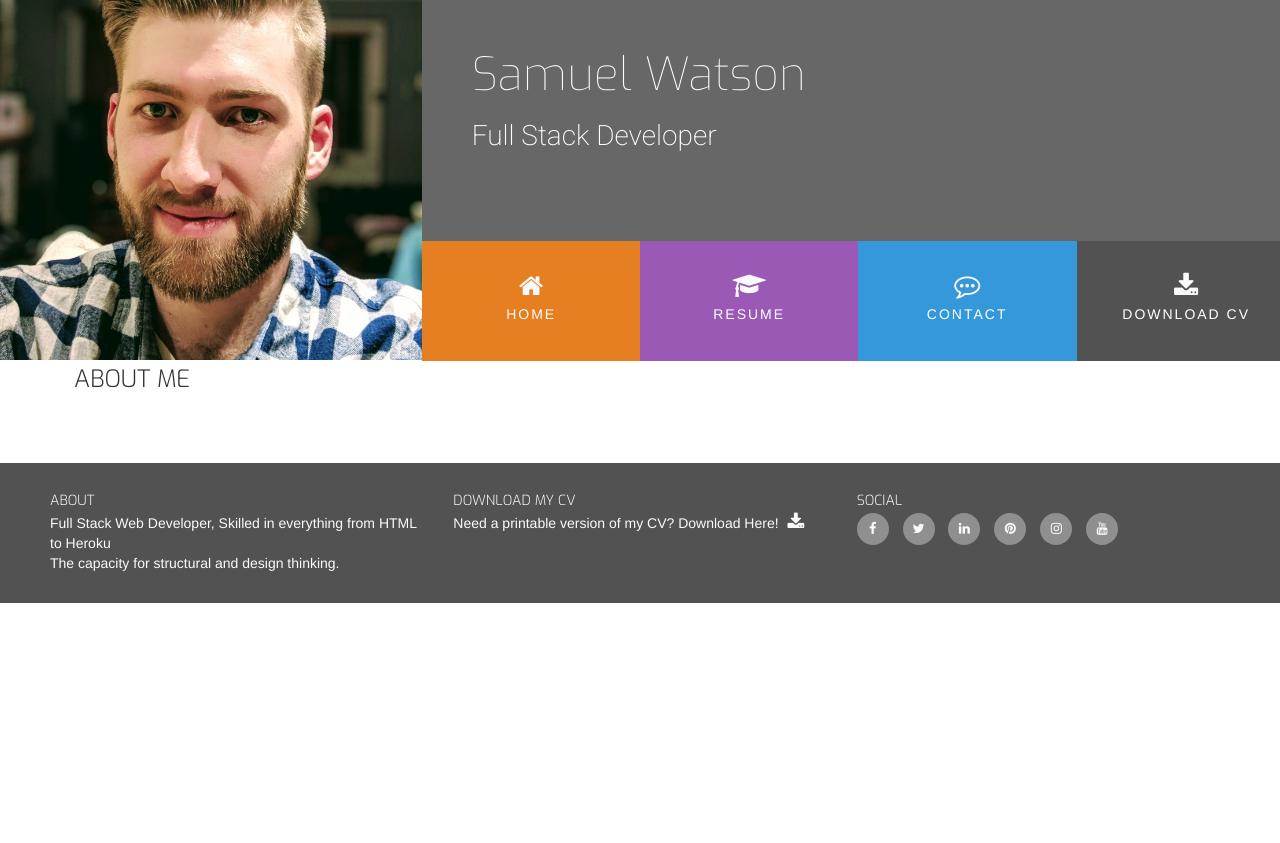
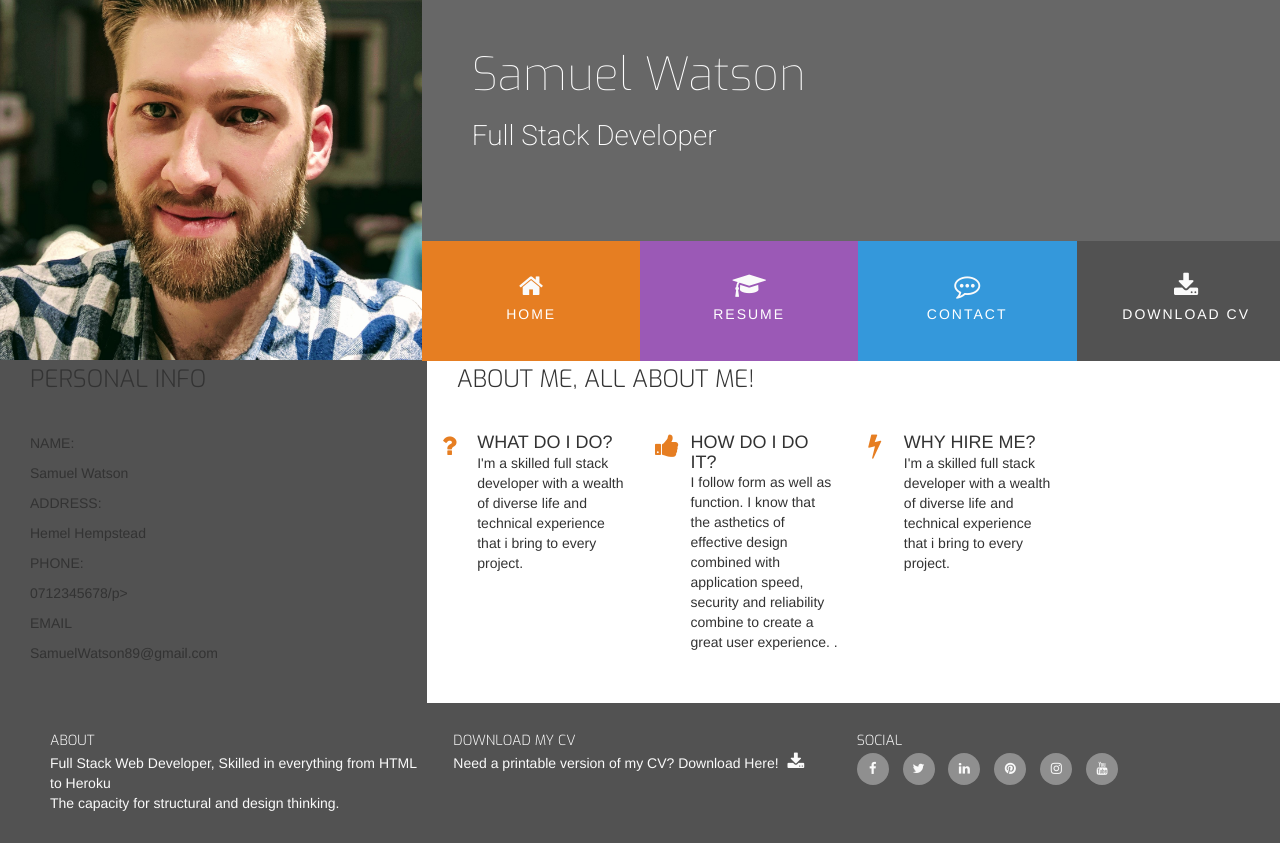
Before and after one commit to SamuelWatson89/ucs-resume, a plain HTML site: page index.html in a window 1280 px wide. Before the commit the page ends 800 px from the top, so only its background shows below. Drawn offline with nearby package versions, Linux system fonts and the light colour scheme.

Commit message:
Added personal info section

```diff
--- a/assests/css/style.css
+++ b/assests/css/style.css
@@ -1,6 +1,10 @@
 @import url('https://fonts.googleapis.com/css?family=Roboto:100,200,300,400,500,600,700|Exo:100,200,300,400,500,600,700');
 
 /* Colours */
+
+body {
+    background-color: #525252;
+}
 
 .bg-color-name-title {
     background-color: #676767;
@@ -205,3 +209,16 @@ footer .cv-pdf i:hover {
     -webkit-transition: all 0.35s ease-in-out;
     -o-transition: all 0.35s ease-in-out;
 }
+
+
+/* three seasons */
+
+.three-reasons-icon {
+    font-size: 26px;
+    color: #e67e22;
+}
+
+.three-reasons-heading: {
+    margin-bottom: 15px;
+
+}
--- a/index.html
+++ b/index.html
@@ -53,10 +53,92 @@
 
     <section class="container-fluid">
         <div class="row row-table">
+            <div class="col-xs-12 col-sm-12 col-md-4 bg-color-personal-info section-column">
+                <div class="row">
+                    <div class="col-md-12">
+                        <h3 class="section-heading uppercase">Personal Info</h3>
+                    </div>
+                </div>
+                <div class="personal-info-item">
+                    <div class="key">
+                        <p class="uppercase">Name:</p>
+                    </div>
+                    <div class="value">
+                        <p>Samuel Watson</p>
+                    </div>
+                </div>
+
+                <div class="personal-info-item">
+                    <div class="key">
+                        <p class="uppercase">Address:</p>
+                    </div>
+                    <div class="value">
+                        <p>Hemel Hempstead</p>
+                    </div>
+                </div>
+
+                <div class="personal-info-item">
+                    <div class="key">
+                        <p class="uppercase">Phone: </p>
+                    </div>
+                    <div class="value">
+                        <p class="">0712345678/p>
+                    </div>
+                </div>
+
+                <div class="personal-info-item">
+                    <div class="key">
+                        <p class="uppercase">Email</p>
+                    </div>
+                    <div class="value">
+                        <p class="">SamuelWatson89@gmail.com</p>
+                    </div>
+                </div>
+
+            </div>
+
             <div class="col-xs-12 col-sm-12 col-md-8 bg-color-three-reasons section-column">
                 <div class="row">
                     <div class="col-md-12">
-                        <h3 class="section-heading uppercase">About Me</h3>
+                        <h3 class="section-heading uppercase">About Me, all about me!</h3>
+                    </div>
+                    <div class="row">
+                        <div class="col-xs-10 col-xs-offset-1 col-sm-offset-0 col-sm-3">
+                            <div class="row">
+                                <div class="col-xs-2 col-sm-2 col-md-2">
+                                    <i class="three-reasons-icon fa fa-question" aria-hidden="true"></i>
+                                </div>
+                                <div class="col-xs-10 col-sm-10">
+                                    <h4 class="three-reasons-heading uppercase">What do i do?</h4>
+                                    <p>I'm a skilled full stack developer with a wealth of diverse life and technical experience that i bring to every project.</p>
+                                </div>
+                            </div>
+                        </div>
+
+                        <div class="col-xs-10 col-xs-offset-1 col-sm-offset-0 col-sm-3">
+                            <div class="row">
+                                <div class="col-xs-2 col-sm-2 col-md-2">
+                                    <i class="three-reasons-icon fa fa-thumbs-up" aria-hidden="true"></i>
+                                </div>
+                                <div class="col-xs-10 col-sm-10">
+                                    <h4 class="three-reasons-heading uppercase">How do i do it?</h4>
+                                    <p>I follow form as well as function. I know that the asthetics of effective design combined with application speed, security and reliability combine to create a great user experience. .
+                                    </p>
+                                </div>
+                            </div>
+                        </div>
+
+                        <div class="col-xs-10 col-xs-offset-1 col-sm-offset-0 col-sm-3">
+                            <div class="row">
+                                <div class="col-xs-2 col-sm-2 col-md-2">
+                                    <i class="three-reasons-icon fa fa-bolt" aria-hidden="true"></i>
+                                </div>
+                                <div class="col-xs-10 col-sm-10">
+                                    <h4 class="three-reasons-heading uppercase">Why hire me?</h4>
+                                    <p>I'm a skilled full stack developer with a wealth of diverse life and technical experience that i bring to every project.</p>
+                                </div>
+                            </div>
+                        </div>
                     </div>
                 </div>
             </div>
```
